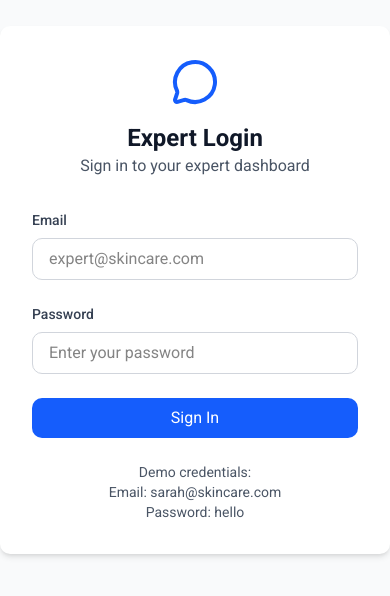
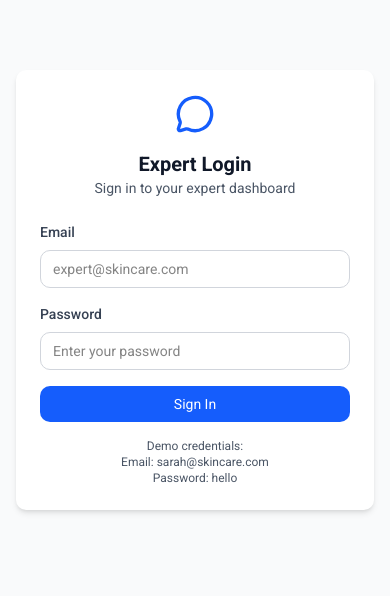
Before and after one commit to ZaweYanNaing/SkinCare-Ecommerce, a React (Vite) app in the folder SkinCare-Frontend/: page /expert in a window 390 px wide. Shown: the part 132-728 px from the top of the page. Built offline with nearby package versions, Linux system fonts and the light colour scheme.

Commit message:
feat:Responsive

```diff
--- a/SkinCare-Frontend/src/pages/ExpertDashboard.tsx
+++ b/SkinCare-Frontend/src/pages/ExpertDashboard.tsx
@@ -44,6 +44,8 @@ const ExpertDashboard = () => {
   const [loginForm, setLoginForm] = useState({ email: '', password: '' });
   const [isLoggedIn, setIsLoggedIn] = useState(false);
   const [showProfileModal, setShowProfileModal] = useState(false);
+  const [isMobileSidebarOpen, setIsMobileSidebarOpen] = useState(false);
+  const [isMobile, setIsMobile] = useState(false);
   const [profileForm, setProfileForm] = useState({
     name: '',
     email: '',
@@ -55,6 +57,28 @@ const ExpertDashboard = () => {
   const pollIntervalRef = useRef<NodeJS.Timeout | null>(null);
   const heartbeatIntervalRef = useRef<NodeJS.Timeout | null>(null);
   const isLoggingOutRef = useRef(false);
+
+  // Mobile detection
+  useEffect(() => {
+    const checkIsMobile = () => {
+      const mobile = window.innerWidth < 1024;
+      setIsMobile(mobile);
+      if (mobile) {
+        setIsMobileSidebarOpen(false);
+      }
+    };
+
+    checkIsMobile();
+    window.addEventListener('resize', checkIsMobile);
+    return () => window.removeEventListener('resize', checkIsMobile);
+  }, []);
+
+  // Close mobile sidebar when conversation changes
+  useEffect(() => {
+    if (isMobile && activeConversation) {
+      setIsMobileSidebarOpen(false);
+    }
+  }, [activeConversation, isMobile]);
 
   useEffect(() => {
     // Check if expert is already logged in
@@ -505,15 +529,15 @@ const ExpertDashboard = () => {
 
   if (!isLoggedIn) {
     return (
-      <div className="min-h-screen bg-gray-50 flex items-center justify-center">
-        <div className="max-w-md w-full bg-white rounded-lg shadow-md p-8">
-          <div className="text-center mb-8">
-            <MessageCircle className="mx-auto h-12 w-12 text-blue-600 mb-4" />
-            <h2 className="text-2xl font-bold text-gray-900">Expert Login</h2>
-            <p className="text-gray-600">Sign in to your expert dashboard</p>
+      <div className="min-h-screen bg-gray-50 flex items-center justify-center p-4">
+        <div className="max-w-md w-full bg-white rounded-lg shadow-md p-6 sm:p-8">
+          <div className="text-center mb-6 sm:mb-8">
+            <MessageCircle className="mx-auto h-10 w-10 sm:h-12 sm:w-12 text-blue-600 mb-4" />
+            <h2 className="text-xl sm:text-2xl font-bold text-gray-900">Expert Login</h2>
+            <p className="text-gray-600 text-sm sm:text-base">Sign in to your expert dashboard</p>
           </div>
 
-          <form onSubmit={handleLogin} className="space-y-6">
+          <form onSubmit={handleLogin} className="space-y-4 sm:space-y-6">
             <div>
               <label className="block text-sm font-medium text-gray-700 mb-2">Email</label>
               <input
@@ -521,7 +545,7 @@ const ExpertDashboard = () => {
                 required
                 value={loginForm.email}
                 onChange={(e) => setLoginForm((prev) => ({ ...prev, email: e.target.value }))}
-                className="w-full border border-gray-300 rounded-lg px-4 py-2 focus:outline-none focus:ring-2 focus:ring-blue-500"
+                className="w-full border border-gray-300 rounded-lg px-3 sm:px-4 py-2 focus:outline-none focus:ring-2 focus:ring-blue-500 text-sm sm:text-base"
                 placeholder="expert@skincare.com"
               />
             </div>
@@ -533,7 +557,7 @@ const ExpertDashboard = () => {
                 required
                 value={loginForm.password}
                 onChange={(e) => setLoginForm((prev) => ({ ...prev, password: e.target.value }))}
-                className="w-full border border-gray-300 rounded-lg px-4 py-2 focus:outline-none focus:ring-2 focus:ring-blue-500"
+                className="w-full border border-gray-300 rounded-lg px-3 sm:px-4 py-2 focus:outline-none focus:ring-2 focus:ring-blue-500 text-sm sm:text-base"
                 placeholder="Enter your password"
               />
             </div>
@@ -541,13 +565,13 @@ const ExpertDashboard = () => {
             <button
               type="submit"
               disabled={loading}
-              className="w-full bg-blue-600 text-white py-2 px-4 rounded-lg hover:bg-blue-700 disabled:opacity-50 disabled:cursor-not-allowed transition-colors"
+              className="w-full bg-blue-600 text-white py-2 px-4 rounded-lg hover:bg-blue-700 disabled:opacity-50 disabled:cursor-not-allowed transition-colors text-sm sm:text-base"
             >
               {loading ? 'Signing in...' : 'Sign In'}
             </button>
           </form>
 
-          <div className="mt-6 text-center text-sm text-gray-600">
+          <div className="mt-4 sm:mt-6 text-center text-xs sm:text-sm text-gray-600">
             <p>Demo credentials:</p>
             <p>Email: sarah@skincare.com</p>
             <p>Password: hello</p>
@@ -559,9 +583,21 @@ const ExpertDashboard = () => {
 
   return (
     <div className="min-h-screen bg-gray-50">
+      {/* Mobile Overlay */}
+      {isMobile && isMobileSidebarOpen && (
+        <div
+          className="fixed inset-0 bg-black bg-opacity-50 z-40"
+          onClick={() => setIsMobileSidebarOpen(false)}
+        />
+      )}
+
       <div className="flex h-screen">
         {/* Sidebar */}
-        <div className="w-80 bg-white border-r border-gray-200 flex flex-col">
+        <div className={`
+          ${isMobile ? 'fixed top-0 left-0 h-full z-50' : 'relative'}
+          ${isMobile && !isMobileSidebarOpen ? '-translate-x-full' : 'translate-x-0'}
+          w-80 bg-white border-r border-gray-200 flex flex-col transition-transform duration-300
+        `}>
           {/* Header */}
           <div className="p-4 border-b border-gray-200">
             <div className="flex items-center justify-between">
```
